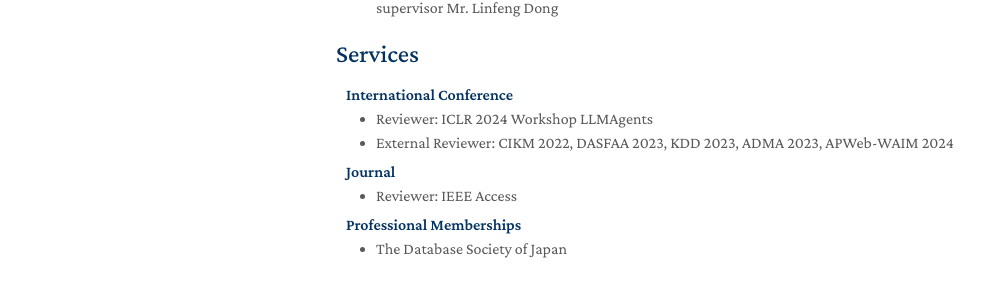
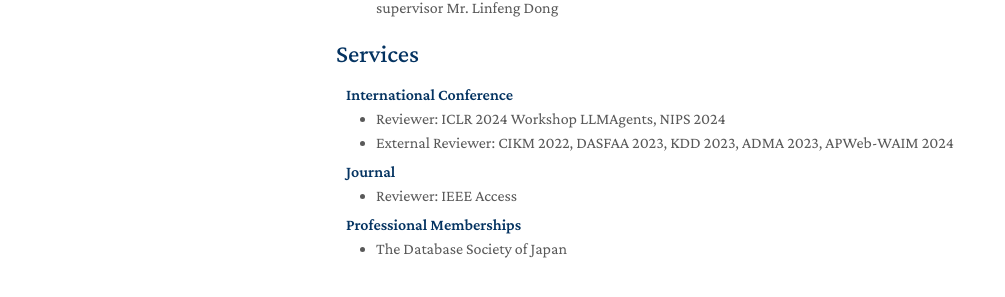
Before and after one commit to wuzengqing001225/wuzengqing001225.github.io, a Jekyll site: the page built from index.md, in a window 1280 px wide and 900 px high, scrolled down 1301 px. Shown: the part 560-857 px from the top of the window, without its empty margins (134-1139 px from the left). Built offline with Jekyll 4.4.1, drawn with Linux system fonts in a browser that asks for light colours; nearby versions of some CDN libraries; a style sheet for code colours, icons or effects is not loaded; our own code applies the rules of GitHub Pages for plain Markdown files.

Commit message:
Update services.md

```diff
--- a/_includes/services.md
+++ b/_includes/services.md
@@ -6,7 +6,7 @@
 <!--   <li><a href="http://cvpr2023.thecvf.com/"><autocolor>IEEE/CVF Conference on Computer Vision and Pattern Recognition (CVPR) 2021-2023</autocolor></a></li>
   <li><a href="http://iccv2021.thecvf.com/"><autocolor>IEEE/CVF International Conference on Computer Vision (ICCV) 2021</autocolor></a></li>
   <li><a href="https://eccv2022.ecva.net/"><autocolor>European Conference on Computer Vision (ECCV) 2022</autocolor></a></li> -->
-  <li>Reviewer: ICLR 2024 Workshop LLMAgents</li>
+  <li>Reviewer: ICLR 2024 Workshop LLMAgents, NIPS 2024</li>
   <li>External Reviewer: CIKM 2022, DASFAA 2023, KDD 2023, ADMA 2023, APWeb-WAIM 2024</li>
 </ul>
 
```
